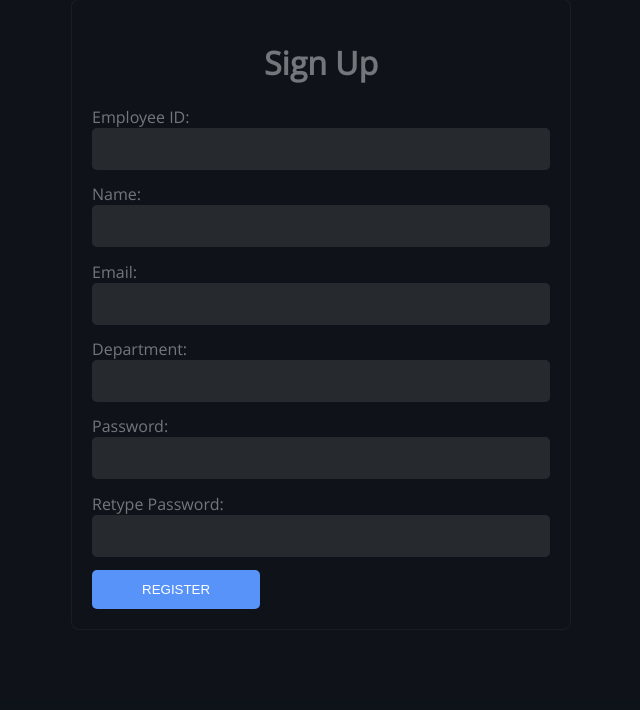
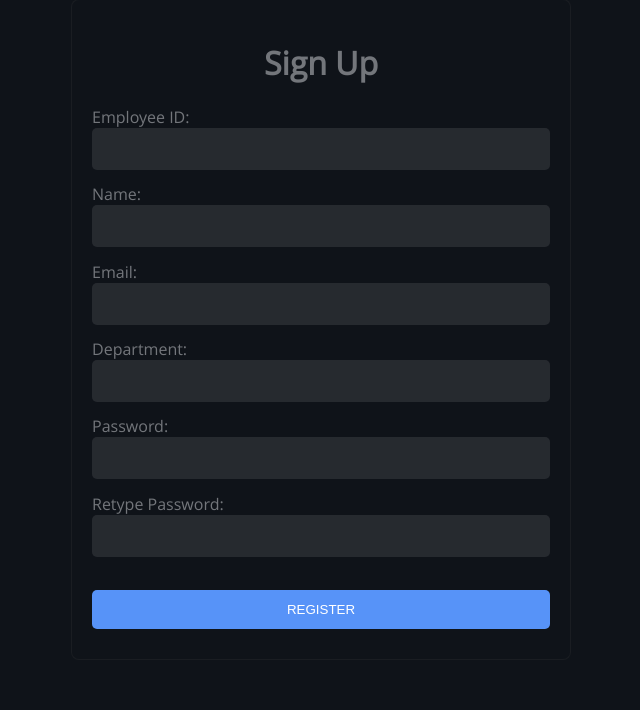
Before and after one commit to shinojeattath/LeaveManagement, a Django app: page /signup/ in a window 1280 px wide. Shown: the part 101-811 px from the top of the page, without its empty margins (319-959 px from the left). Before the commit the page ends 710 px from the top, so only its background shows below. Run offline with Django 4.2, Linux system fonts and the light colour scheme.

Commit message:
signup button

```diff
--- a/assets/styles.css
+++ b/assets/styles.css
@@ -68,9 +68,10 @@ background: transparent;
 font-size: 16px;
 }
 #signup-button2{
-padding-left: 50px;
-padding-right: 50px;
 background-color: #5793F8;
+width: 100%;
+margin-top: 20px;
+margin-bottom: 10px;
 }
 #signup-input{
 background-color: #f2f2f21a;
```
